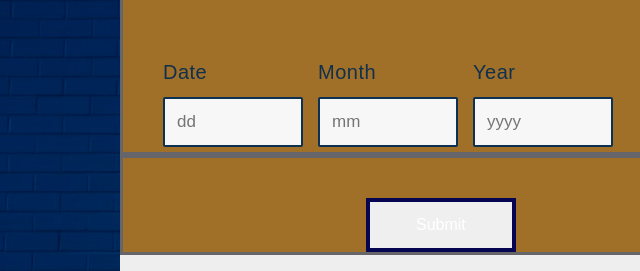
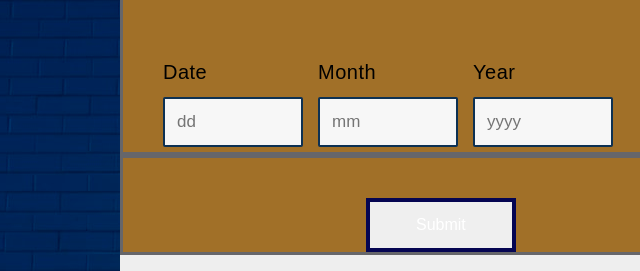
Before and after one commit to 5chauhan/agecalc, a plain HTML site: page index.html in a window 1280 px wide. Shown: the part 177-448 px from the top of the page, 170-810 px from the left. Drawn offline with Linux system fonts and the light colour scheme.

Commit message:
Update style.css

```diff
--- a/style.css
+++ b/style.css
@@ -52,7 +52,7 @@ body{
 	line-height: 0.5;
 	letter-spacing: 0.5px;
 	word-spacing: 2.7px;
-	color: #10304e;
+	color: black;
      }
    input[type=text] {
 	width: 140px;
```
